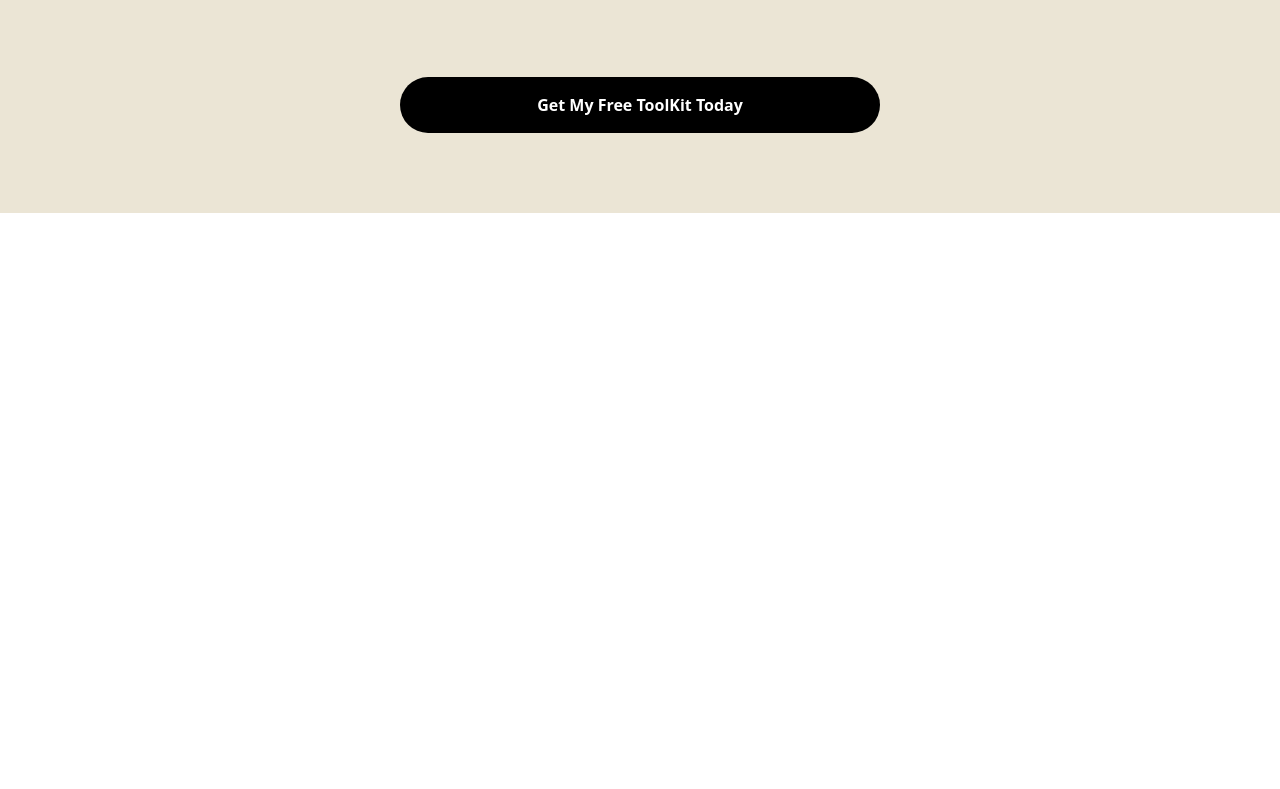
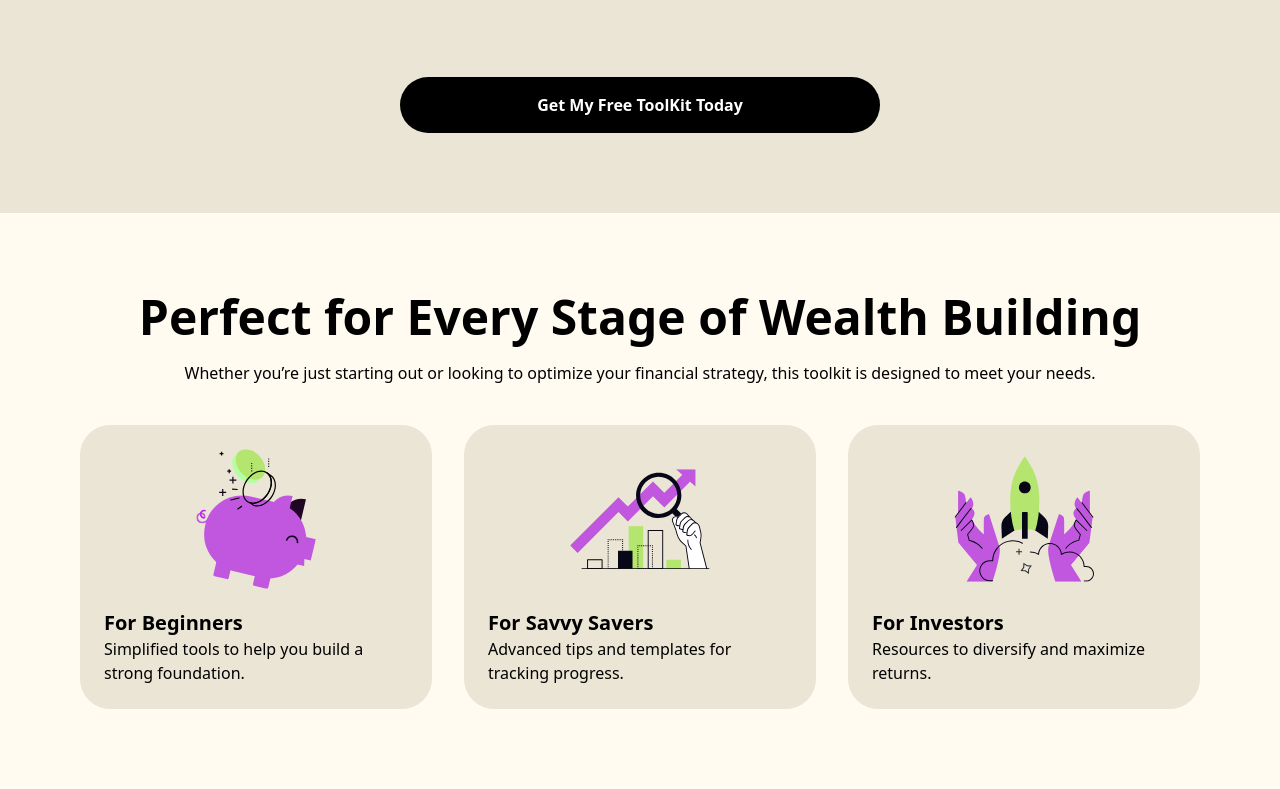
Before and after one commit to makedonkatochevska/Capital_Compass_Financial_Resource_Tailwind, a website: page src/index.html in a window 1280 px wide. Shown: the part 1231-2020 px from the top of the page. Before the commit the page ends 1444 px from the top, so only its background shows below. Drawn offline with nearby package versions, Linux system fonts and the light colour scheme; files that its build step writes are made by us from their sources.

Commit message:
section3 done

```diff
--- a/src/index.html
+++ b/src/index.html
@@ -92,5 +92,33 @@
         Get My Free ToolKit Today
       </button>
     </section>
+
+    <!-- SECTION2 -->
+    <section class="bg-primary p-10 md:p-20">
+      <h2 class="text-5xl font-bold text-center mb-5">
+        Perfect for Every Stage of Wealth Building
+      </h2>
+      <p class="text-center">
+        Whether you’re just starting out or looking to optimize your financial
+        strategy, this toolkit is designed to meet your needs.
+      </p>
+      <div class="card-container flex justify-between mt-10 gap-8">
+        <div class="card">
+          <img src="./assets/icon1.svg" alt="" class="w-35 h-35 mx-auto mb-5" />
+          <h4 class="font-bold text-xl">For Beginners</h4>
+          <p>Simplified tools to help you build a strong foundation.</p>
+        </div>
+        <div class="card">
+          <img src="./assets/icon2.svg" alt="" class="w-35 h-35 mx-auto mb-5" />
+          <h4 class="font-bold text-xl">For Savvy Savers</h4>
+          <p>Advanced tips and templates for tracking progress.</p>
+        </div>
+        <div class="card">
+          <img src="./assets/icon3.svg" alt="" class="w-35 h-35 mx-auto mb-5" />
+          <h4 class="font-bold text-xl">For Investors</h4>
+          <p>Resources to diversify and maximize returns.</p>
+        </div>
+      </div>
+    </section>
   </body>
 </html>
--- a/src/input.css
+++ b/src/input.css
@@ -13,6 +13,12 @@
   }
 
   .card {
-    @apply bg-white shadow-md rounded-lg p-6;
+    background-color: #ebe5d5;
+    display: flex;
+    flex-direction: column;
+    justify-content: space-between;
+    padding: 1.5rem;
+    flex-basis: 33%;
+    border-radius: 30px;
   }
 }
```
Also changed, not shown: src/assets/icon1.svg (added), src/assets/icon2.svg (added), src/assets/icon3.svg (added).
